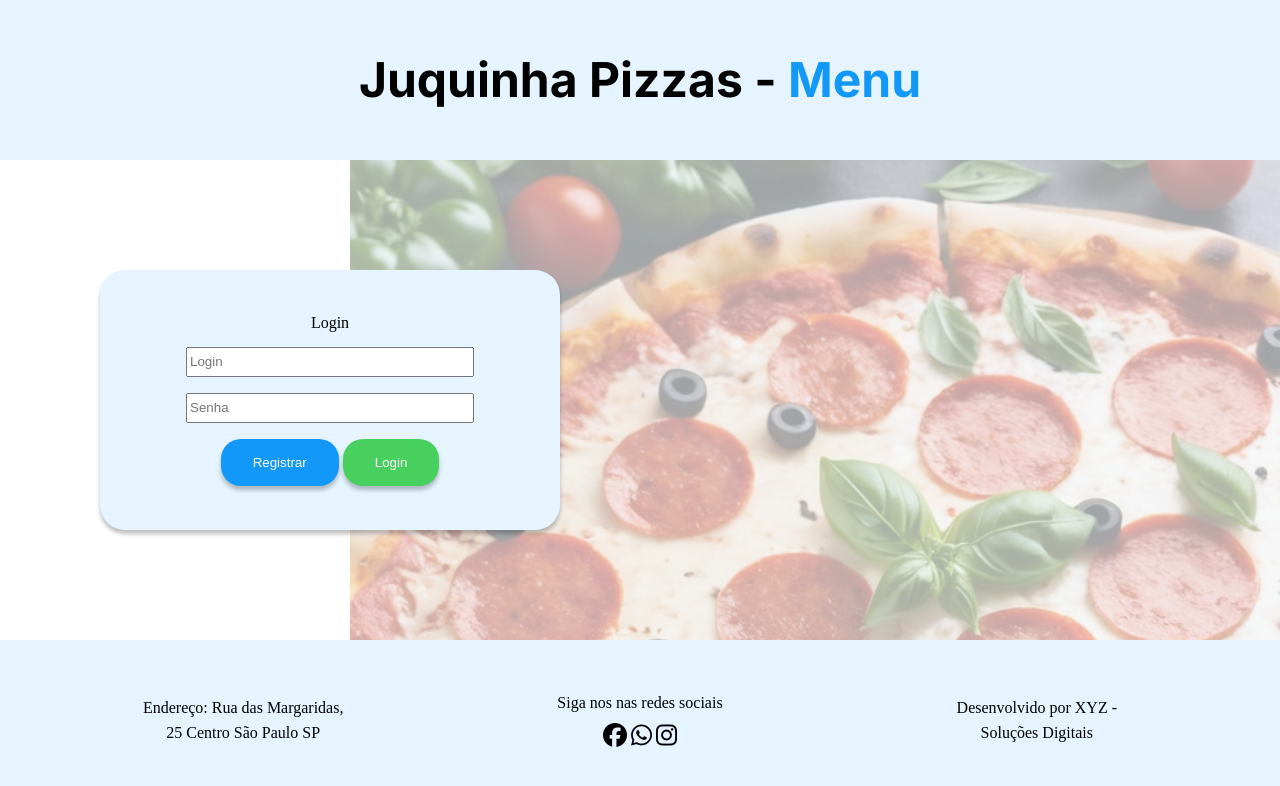
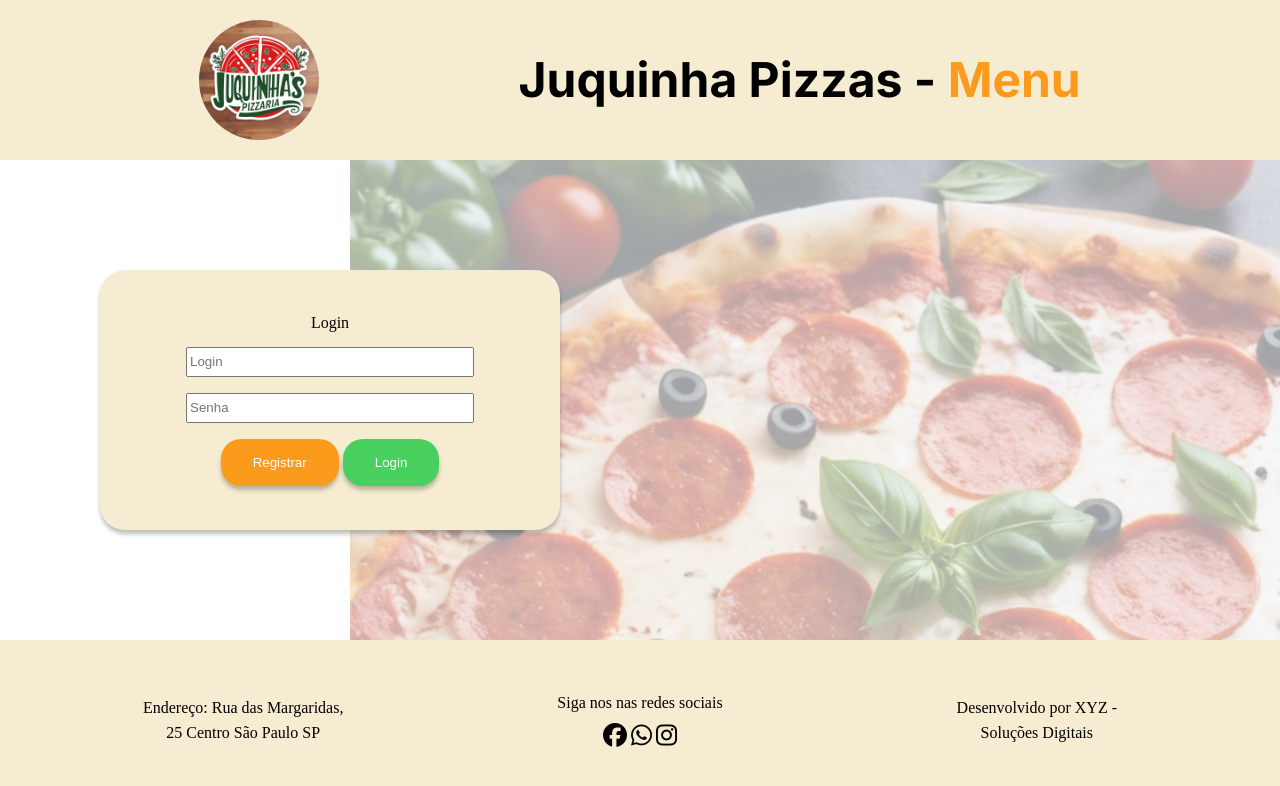
Before and after one commit to marcosmbjr/pizzaria, a plain HTML site: page index.html in a window 1280 px wide. Drawn offline with Linux system fonts and the light colour scheme.

Commit message:
alteração de cores + logo

```diff
--- a/css/main.css
+++ b/css/main.css
@@ -1,18 +1,24 @@
 @import url('https://fonts.googleapis.com/css2?family=Inter:ital,opsz,wght@0,14..32,100..900;1,14..32,100..900&display=swap');
 :root{
-    --cor-primaria:#E5F4FF;
-    --cor-secundaria:#1298F8;
+    --cor-primaria:#F6ECD1;
+    --cor-secundaria:#FC9A1B;
     --cor-action:#48D05F;
 }
 
 /* HEADER */
 .header {
     width:100vw;
-    height: 20vh;/*136px;*/
+    height: 20vh;
     background-color: var(--cor-primaria);
     display:flex;
-    justify-content: center;
+    justify-content: space-evenly;
     align-items: center;
+}
+
+.header__logo {
+    width: 15vh;
+    height: auto;
+    border-radius: 60px;
 }
 
 .header__title{
--- a/index.html
+++ b/index.html
@@ -20,6 +20,9 @@
 <body>
     <!-- block__element--modifier  -->
     <header class="header">
+        <!-- LOGOTIPO  -->
+        <img src="./image/logo.png" alt="Logotipo Juquinha Pizzas" class="header__logo">
+        <!-- TÍTULO -->
         <h1 class="header__title">Juquinha Pizzas -
             <span class="header__title--blue">Menu</span>
         </h1>
```
Also changed, not shown: image/logo.png (added).
